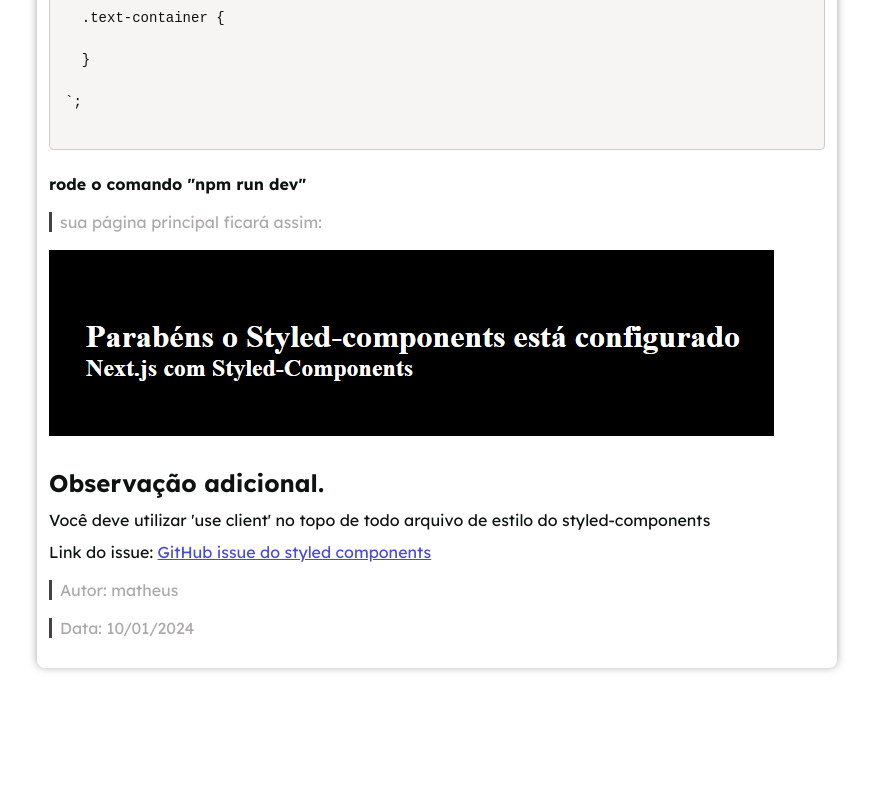
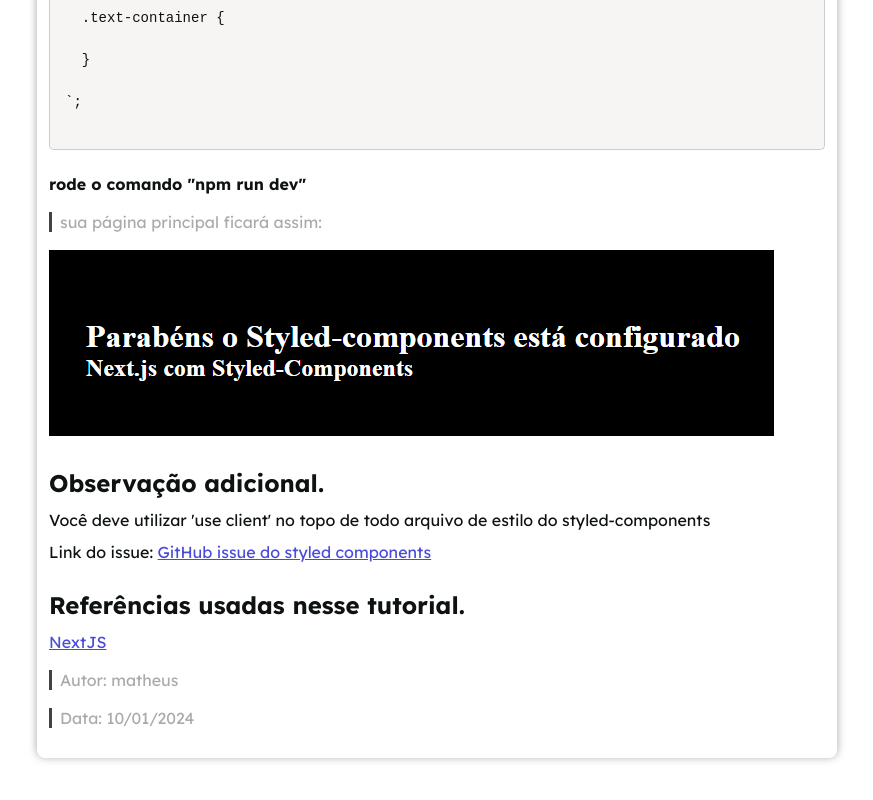
Before and after one commit to matheusjesse/codemt, a Next.js app: page /posts/nextstyledcomponents in a window 1280 px wide. Shown: the part 5657-6457 px from the top of the page, without its empty margins (203-1076 px from the left). Built offline with nearby package versions, Linux system fonts and the light colour scheme.

Commit message:
chore: adicionando referencia no tutorial de next com styledcomponents

```diff
--- a/src/app/posts/nextstyledcomponents/page.mdx
+++ b/src/app/posts/nextstyledcomponents/page.mdx
@@ -268,6 +268,8 @@
 
 Link do issue: [GitHub issue do styled components](https://github.com/styled-components/styled-components/issues/4025)
 
+## Referências usadas nesse tutorial.
+[NextJS](https://nextjs.org/docs/app/building-your-application/styling/css-in-js#styled-components)
 > Autor: matheus
 
 > Data: 10/01/2024
```
